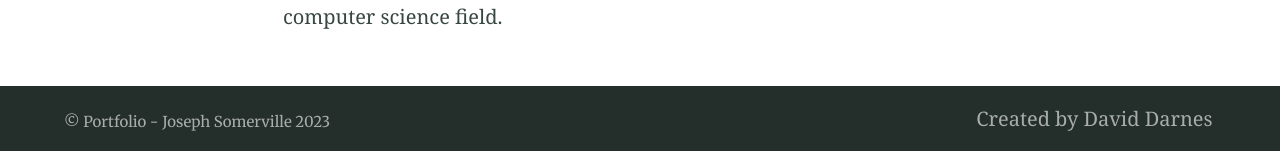
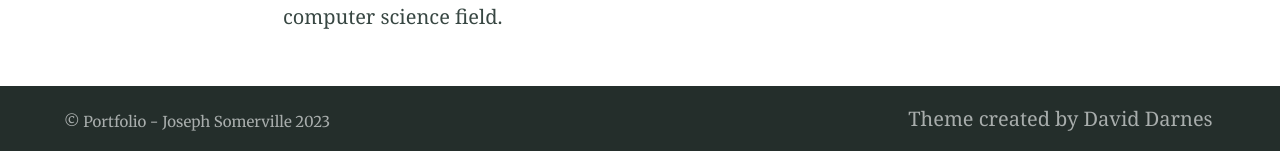
Before and after one commit to Jsomerville1/Jsomerville1.github.io, a Jekyll site: the page built from index.md, in a window 1280 px wide. Shown: the part 1869-2020 px from the top of the page. Built offline with Jekyll 4.4.1, drawn with Linux system fonts in a browser that asks for light colours.

Commit message:
Update _config.yml

```diff
--- a/_config.yml
+++ b/_config.yml
@@ -126,7 +126,7 @@ navigation_header:
 
 
 navigation_footer:
-- title: Created by David Darnes
+- title: Theme created by David Darnes
   url: https://darn.es
 
 social_links: # Appears in sidebar. Set the urls then uncomment and comment out as desired
```
